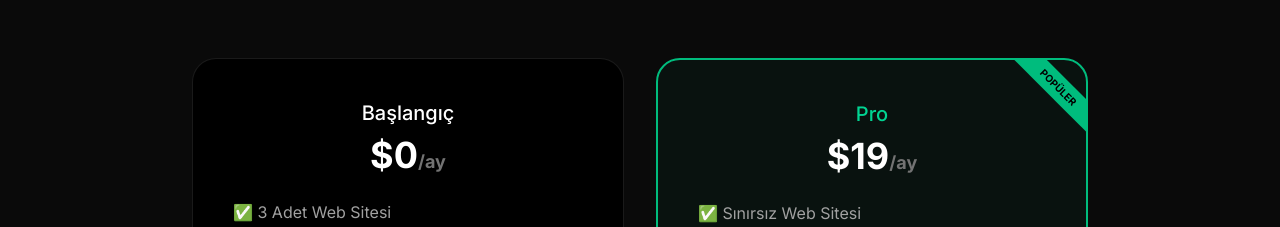
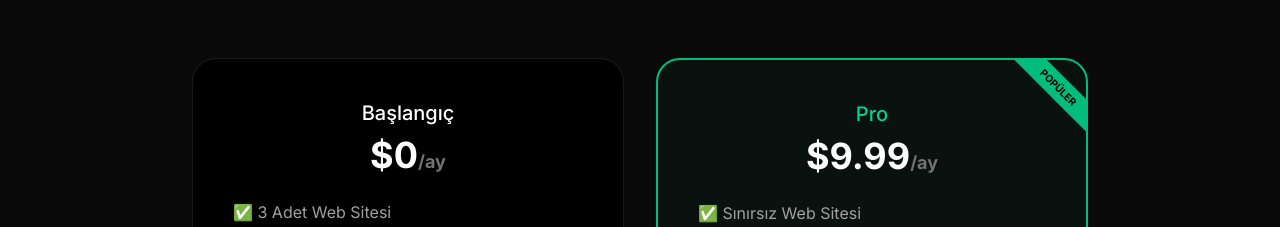
Before and after one commit to ertunckilic/uptime-flow-monitor, a Next.js app: page / in a window 1280 px wide. Shown: the part 1160-1387 px from the top of the page. Built offline with nearby package versions, Linux system fonts and the light colour scheme.

Commit message:
Price change.

```diff
--- a/app/page.tsx
+++ b/app/page.tsx
@@ -70,7 +70,7 @@ export default function LandingPage() {
             <div className="p-10 rounded-3xl border-2 border-emerald-500 bg-emerald-500/5 flex flex-col items-center relative overflow-hidden">
               <div className="absolute top-4 right-[-35px] bg-emerald-500 text-black text-[10px] font-bold py-1 px-10 rotate-45">POPÜLER</div>
               <h3 className="text-xl font-medium mb-2 text-emerald-400">Pro</h3>
-              <div className="text-4xl font-bold mb-6">$19<span className="text-lg text-neutral-500">/ay</span></div>
+              <div className="text-4xl font-bold mb-6">$9.99<span className="text-lg text-neutral-500">/ay</span></div>
               <ul className="text-neutral-400 space-y-4 mb-10 text-left w-full">
                 <li className="flex items-center gap-2">✅ Sınırsız Web Sitesi</li>
                 <li className="flex items-center gap-2 text-emerald-400">✅ Öncelikli Kontrol</li>
```
